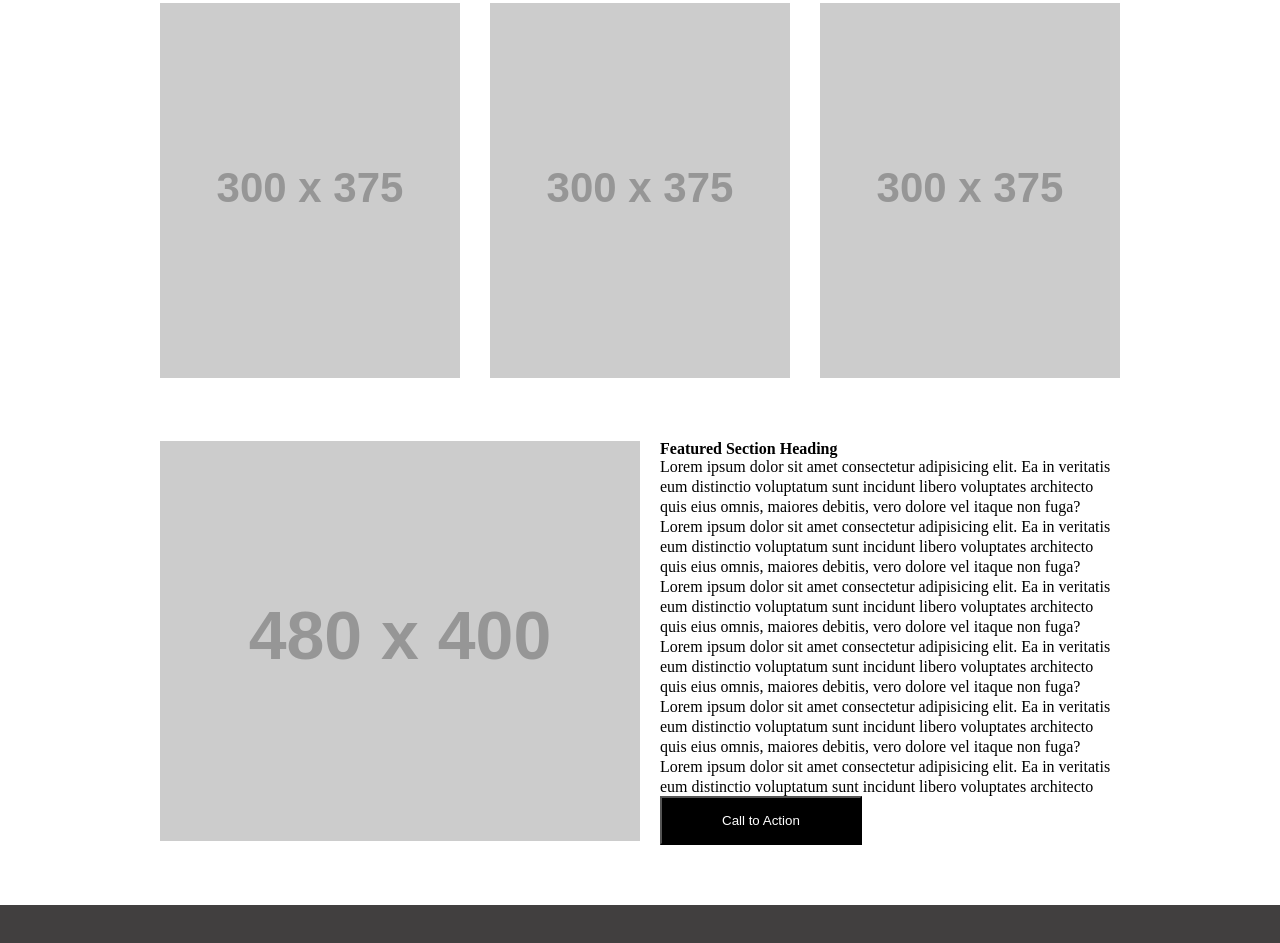
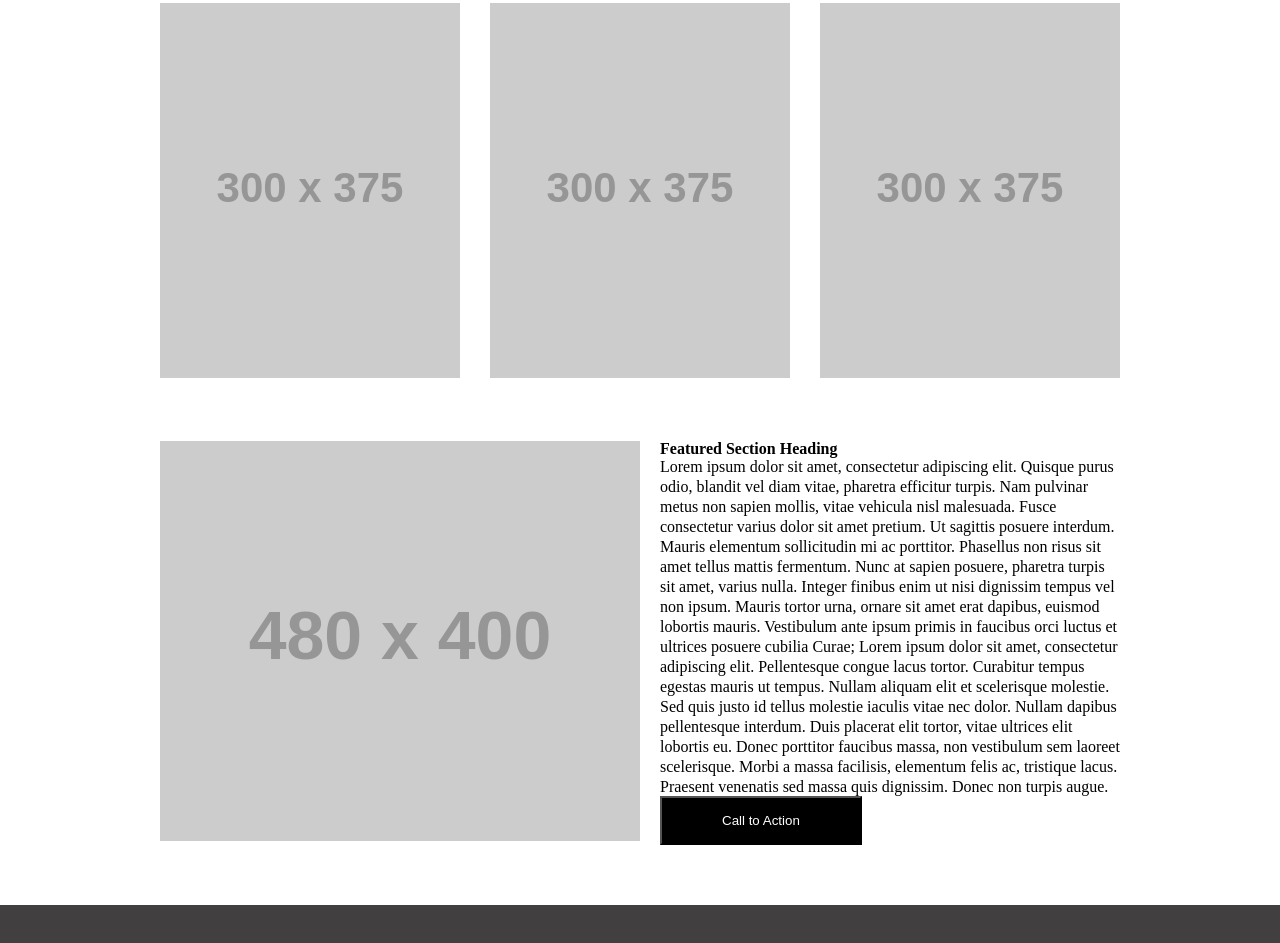
Before and after one commit to ccloops/wireframe-exercise, a plain HTML site: page index.html in a window 1280 px wide. Shown: the part 597-1540 px from the top of the page. Drawn offline with Linux system fonts and the light colour scheme; placeholder pictures from the web are drawn by us.

Commit message:
added longer lorem ipsum paragraph to display overflow scroll

```diff
--- a/index.html
+++ b/index.html
@@ -32,13 +32,30 @@
     <section>
       <img src="https://placehold.it/480x400/000" alt="">
       <h1>Featured Section Heading</h1>
-      <p>Lorem ipsum dolor sit amet consectetur adipisicing elit. Ea in veritatis eum distinctio voluptatum sunt incidunt libero voluptates architecto quis eius omnis, maiores debitis, vero dolore vel itaque non fuga?Lorem ipsum dolor sit amet consectetur adipisicing elit. Ea in veritatis eum distinctio voluptatum sunt incidunt libero voluptates
-      architecto quis eius omnis, maiores debitis, vero dolore vel itaque non fuga?Lorem ipsum dolor sit amet consectetur adipisicing elit. Ea in veritatis eum distinctio voluptatum sunt incidunt libero voluptates
-      architecto quis eius omnis, maiores debitis, vero dolore vel itaque non fuga?Lorem ipsum dolor sit amet consectetur adipisicing elit. Ea in veritatis eum distinctio voluptatum sunt incidunt libero voluptates
-      architecto quis eius omnis, maiores debitis, vero dolore vel itaque non fuga? Lorem ipsum dolor sit amet consectetur adipisicing elit. Ea in veritatis eum distinctio voluptatum sunt incidunt libero voluptates
-      architecto quis eius omnis, maiores debitis, vero dolore vel itaque non fuga?Lorem ipsum dolor sit amet consectetur adipisicing
-      elit. Ea in veritatis eum distinctio voluptatum sunt incidunt libero voluptates architecto quis eius omnis, maiores debitis,
-      vero dolore vel itaque non fuga?Lorem ipsum dolor sit amet consectetur adipisicing elit.</p>
+      <p>Lorem ipsum dolor sit amet, consectetur adipiscing elit. Quisque purus odio, blandit vel diam vitae, pharetra efficitur turpis.
+      Nam pulvinar metus non sapien mollis, vitae vehicula nisl malesuada. Fusce consectetur varius dolor sit amet pretium. Ut
+      sagittis posuere interdum. Mauris elementum sollicitudin mi ac porttitor. Phasellus non risus sit amet tellus mattis fermentum.
+      Nunc at sapien posuere, pharetra turpis sit amet, varius nulla. Integer finibus enim ut nisi dignissim tempus vel non ipsum.
+      Mauris tortor urna, ornare sit amet erat dapibus, euismod lobortis mauris. Vestibulum ante ipsum primis in faucibus orci
+      luctus et ultrices posuere cubilia Curae; Lorem ipsum dolor sit amet, consectetur adipiscing elit. Pellentesque congue lacus
+      tortor. Curabitur tempus egestas mauris ut tempus. Nullam aliquam elit et scelerisque molestie. Sed quis justo id tellus
+      molestie iaculis vitae nec dolor. Nullam dapibus pellentesque interdum. Duis placerat elit tortor, vitae ultrices elit lobortis
+      eu. Donec porttitor faucibus massa, non vestibulum sem laoreet scelerisque. Morbi a massa facilisis, elementum felis ac,
+      tristique lacus. Praesent venenatis sed massa quis dignissim. Donec non turpis augue. Morbi a auctor magna. Mauris viverra
+      diam id turpis pharetra mollis. Pellentesque ac est ac elit convallis gravida. Sed venenatis nibh mollis lorem tempor, et
+      mattis velit tristique. Sed eget pretium diam. Nunc gravida risus in cursus finibus. Class aptent taciti sociosqu ad litora
+      torquent per conubia nostra, per inceptos himenaeos. Interdum et malesuada fames ac ante ipsum primis in faucibus. Vivamus
+      varius enim nunc, id maximus dolor posuere quis. Vestibulum et enim nibh. Integer et molestie felis. Nunc condimentum ex
+      nibh, scelerisque luctus erat commodo non. Aliquam imperdiet tincidunt justo ut rhoncus. Suspendisse potenti. Vivamus tortor
+      turpis, egestas a pretium condimentum, euismod nec leo. Vestibulum mi tellus, elementum volutpat blandit ut, mattis hendrerit
+      magna. Nullam tincidunt, ante semper condimentum fermentum, leo nisl faucibus neque, id consequat justo mi in nunc. Sed laoreet
+      a nisl in vestibulum. Pellentesque habitant morbi tristique senectus et netus et malesuada fames ac turpis egestas. Nam ligula
+      quam, bibendum sit amet enim ut, auctor tempus massa. Nam ut orci vel mi viverra mollis at ut ex. Donec aliquet orci sem,
+      in hendrerit tellus viverra at. Etiam in libero sagittis, vehicula ipsum in, pulvinar urna. Nam accumsan porta sapien eu
+      lacinia. Sed nec facilisis tortor. Ut id velit aliquet, ultricies diam in, venenatis nibh. Quisque scelerisque vehicula nibh,
+      eu congue purus tempus eu. Donec auctor gravida eros dignissim lacinia. Pellentesque varius faucibus ante, sed pretium enim
+      euismod iaculis. Lorem ipsum dolor sit amet, consectetur adipiscing elit. Curabitur consectetur lectus quis urna eleifend
+      rhoncus non non sem. Cras sit amet erat diam. Vivamus eget semper ligula.</p>
       <button>Call to Action</button>
     </section>
   </main>
--- a/style.css
+++ b/style.css
@@ -19,8 +19,7 @@ header nav ul li {
   display: inline-block;
   height: 90px;
   line-height: 90px;
-  margin-left: 30px;
-  text-align: center;
+  margin-left: 90px;
 }
 
 section:first-child img {
@@ -41,7 +40,6 @@ section:nth-child(2) img {
 }
 
 section:nth-child(2) img:nth-child(3) {
-  margin-bottom: 30px;
   margin-right: 0px;
 }
 
```
